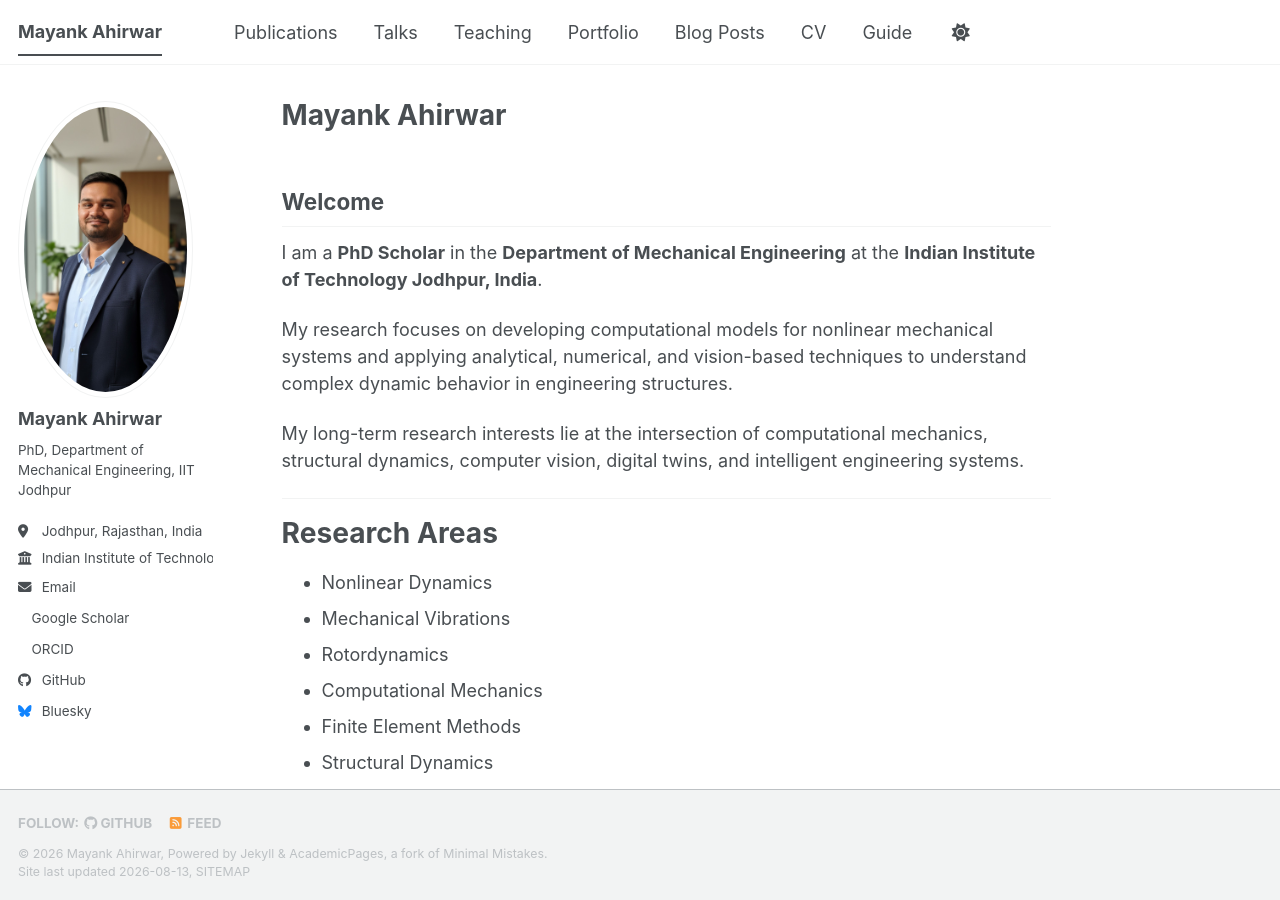
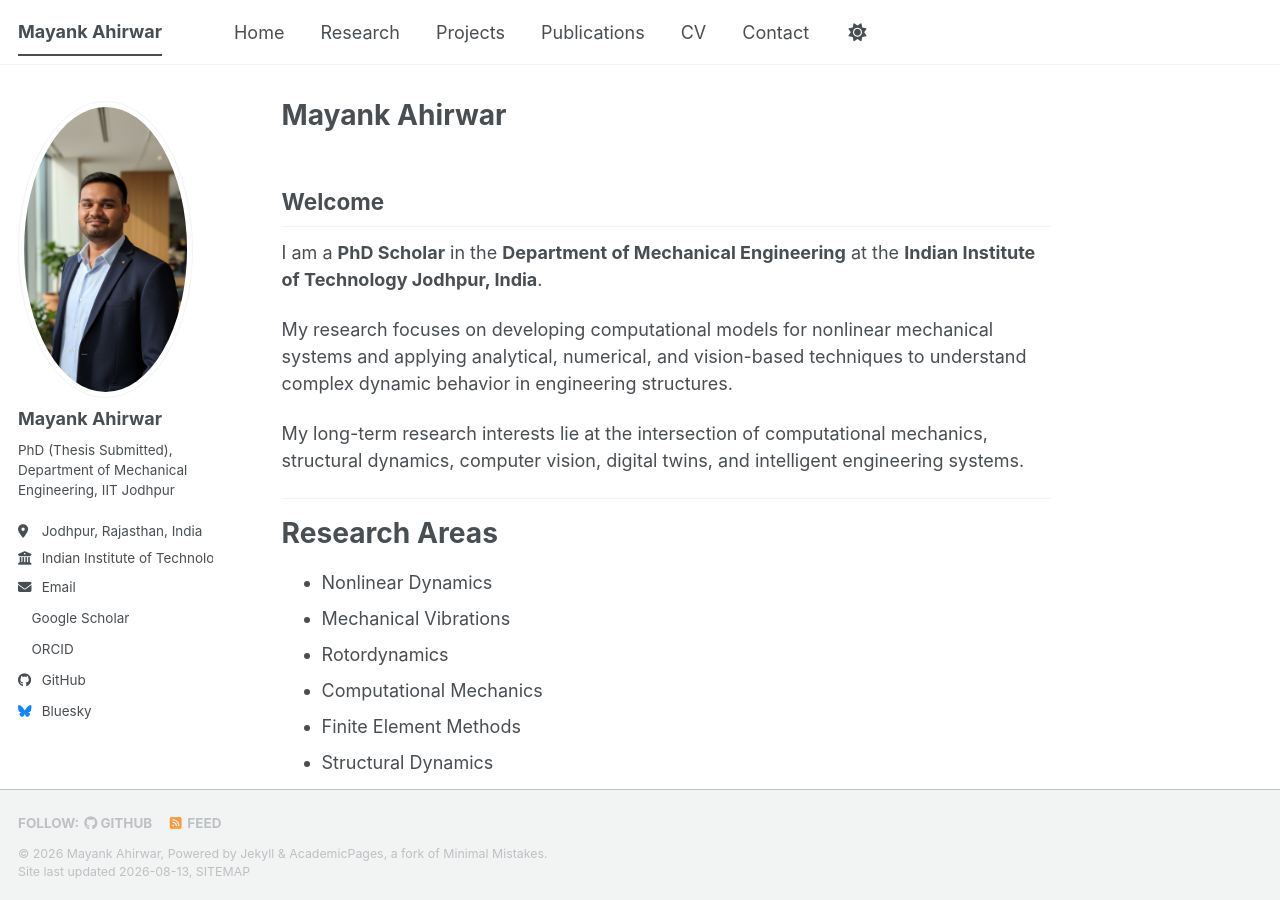
Before and after one commit to mayank-ahirwar/portfolio, a Jekyll site: the page built from _pages/about.md, in a window 1280 px wide and 900 px high. Built offline with Jekyll 4.4.1, drawn with Linux system fonts in a browser that asks for light colours; a style sheet for code colours, icons or effects is not loaded.

Commit message:
Simplify navigation menu

```diff
--- a/_config.yml
+++ b/_config.yml
@@ -26,7 +26,7 @@ author:
   avatar           : "mayank_ahirwar.jpeg"
   name             : "Mayank Ahirwar"
   pronouns         : # example: "she/her"
-  bio              : "PhD, Department of Mechanical Engineering, IIT Jodhpur"
+  bio              : "PhD (Thesis Submitted), Department of Mechanical Engineering, IIT Jodhpur"
   location         : "Jodhpur, Rajasthan, India"
   employer         : "Indian Institute of Technology Jodhpur"
   uri              : # URL
--- a/_data/navigation.yml
+++ b/_data/navigation.yml
@@ -8,26 +8,20 @@
 #      Markdown formatted page while the second is generated using JSON.
 
 main:
+  - title: "Home"
+    url: /
+
+  - title: "Research"
+    url: /research/
+
+  - title: "Projects"
+    url: /projects/
+
   - title: "Publications"
     url: /publications/
-
-  - title: "Talks"
-    url: /talks/
-
-  - title: "Teaching"
-    url: /teaching/
-
-  - title: "Portfolio"
-    url: /portfolio/
-
-  - title: "Blog Posts"
-    url: /year-archive/
 
   - title: "CV"
     url: /cv/
 
-  # - title: "CV"
-  #   url: /cv-json/
-
-  - title: "Guide"
-    url: /markdown/
+  - title: "Contact"
+    url: /contact/
```
